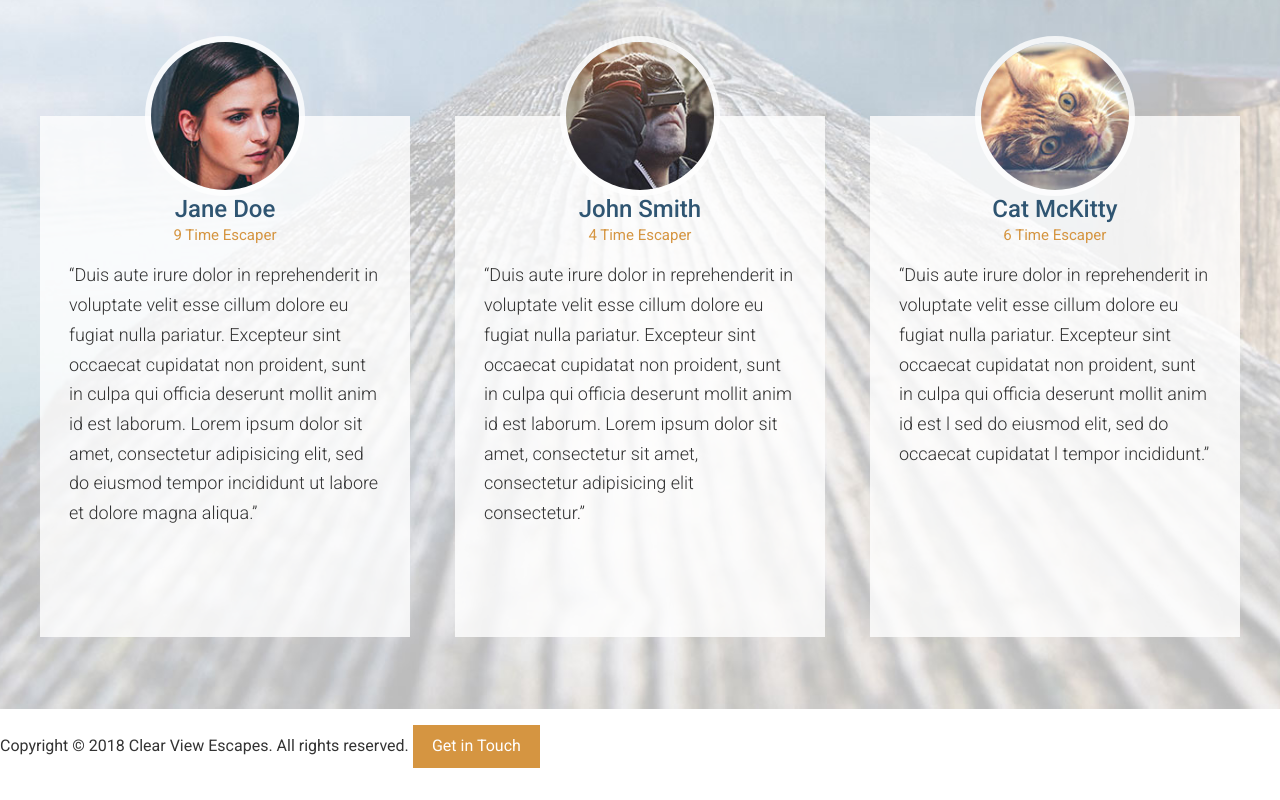
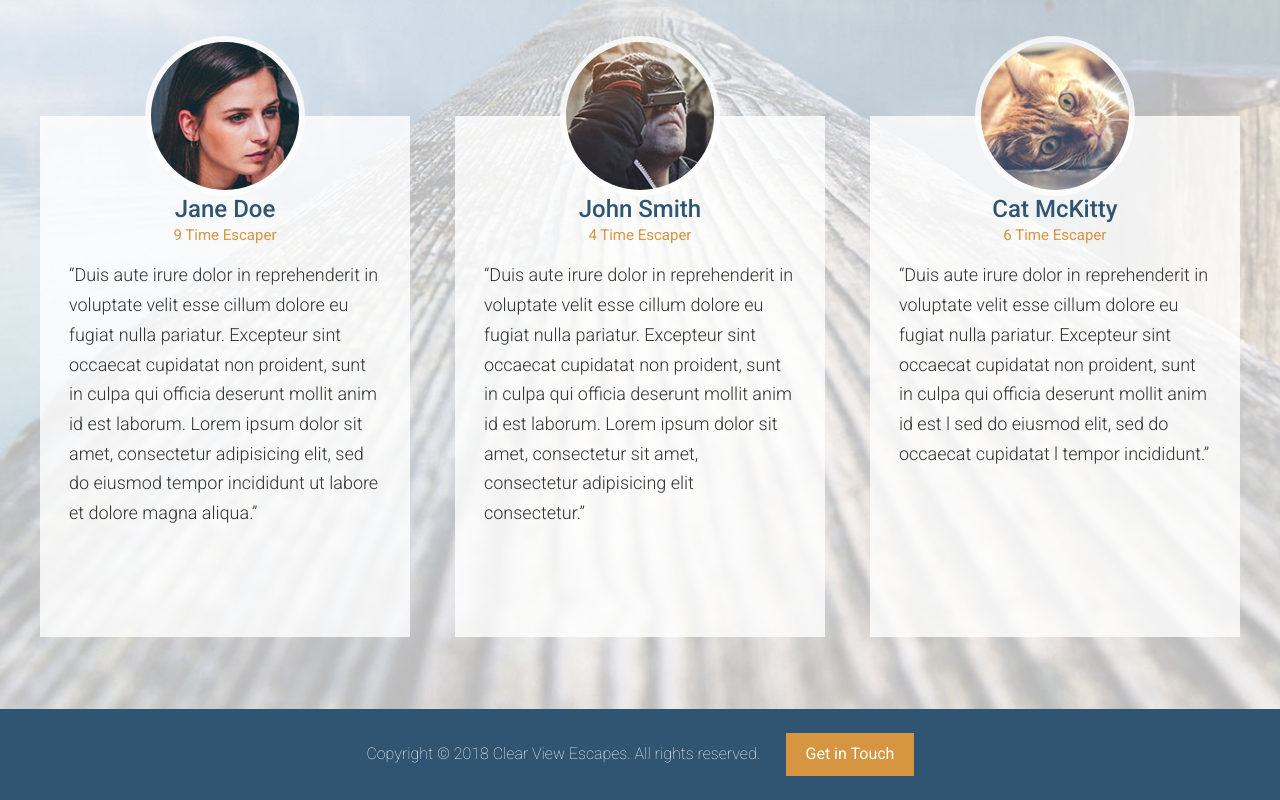
Before and after one commit to ammy2020/portfolio1, a website: page app/index.html in a window 1280 px wide. Shown: the part 3216-4016 px from the top of the page. Drawn offline with Linux system fonts and the light colour scheme.

Commit message:
[Footer]: Footer Section Completed

```diff
--- /dev/null
+++ b/app/assets/styles/modules/_site-footer.css
@@ -0,0 +1,19 @@
+  .site-footer {
+      background-color: $mainBlue;
+      color: #FFF;
+      padding: .5rem 0;
+      text-align: center;
+
+      &__text{
+        display: block;
+        margin-bottom: 1rem;
+       font-weight:200;
+
+
+      @mixin atMedium{
+          display: inline;
+          margin-bottom: 0;
+          margin-right: 1.4rem;
+      }
+       }
+  }
--- a/app/assets/styles/styles.css
+++ b/app/assets/styles/styles.css
@@ -13,3 +13,4 @@
 @import "modules/_feature-item";
 @import "modules/_ testimonial";
 @import "modules/_sprite";
+@import "modules/_site-footer";
--- a/app/index.html
+++ b/app/index.html
@@ -140,11 +140,11 @@
   </div>
 
 
-  <footer>
-    <p>Copyright &copy; 2018 Clear View Escapes. All rights reserved. <a href="#" class="btn btn--orange">Get in Touch</a></p>
+  <footer class="site-footer">
+      <div class="wrapper">
+          <p><span class="site-footer__text">Copyright &copy;  2018 Clear View Escapes. All rights reserved. </span>
+              <a href="#" class="btn btn--orange">Get in Touch</a></p>
+      </div>
   </footer>
-  <script id="__bs_script__">//<![CDATA[
-  document.write("<script async src='http://HOST:3000/browser-sync/browser-sync-client.js?v=2.24.4'><\/script>".replace("HOST", location.hostname));
-  //]]></script>
 </body>
 </html>
--- a/app/temp/styles/styles.css
+++ b/app/temp/styles/styles.css
@@ -1055,3 +1055,25 @@ a{
     height:42px;
     background-position: 36.69752421959096% 45.792307692307695%;
 }
+
+.site-footer {
+      background-color: #2f5572;
+      color: #FFF;
+      padding: .5rem 0;
+      text-align: center;
+  }
+
+.site-footer__text{
+  display: block;
+  margin-bottom: 1rem;
+  font-weight:200;
+}
+
+@media (min-width: 800px) {
+
+  .site-footer__text {
+    display: inline;
+    margin-bottom: 0;
+    margin-right: 1.4rem;
+  }
+}
```
